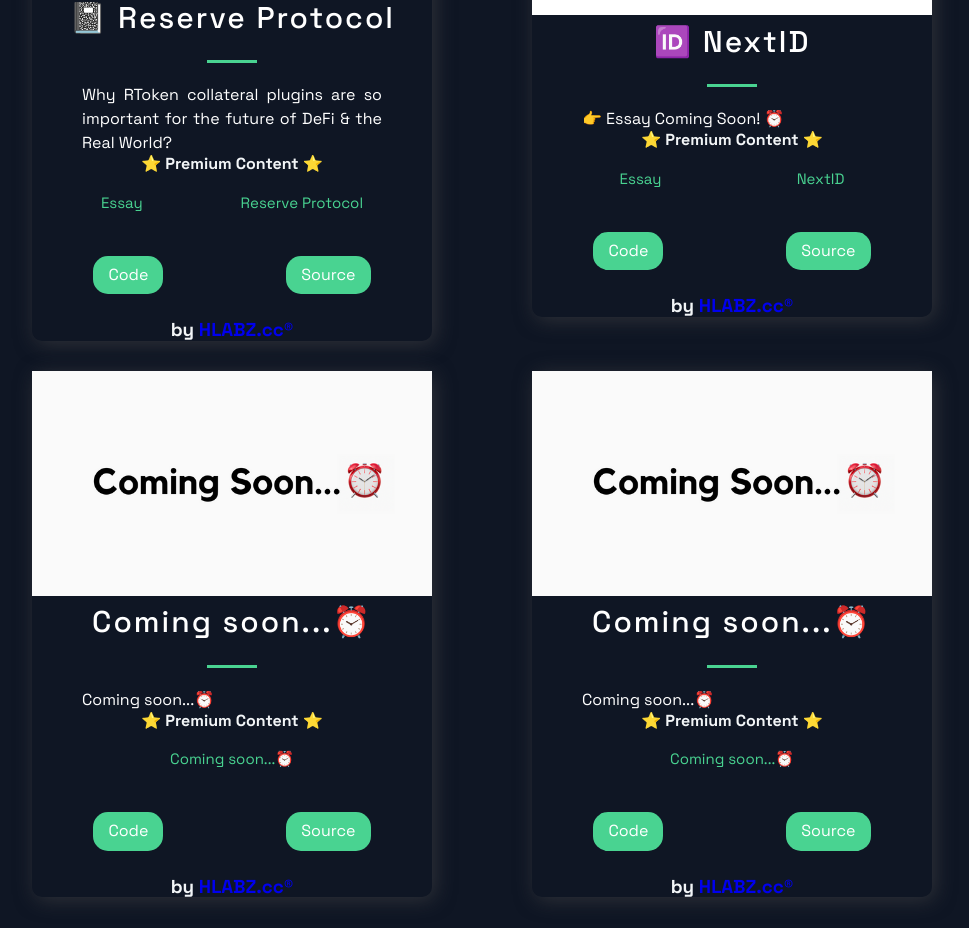
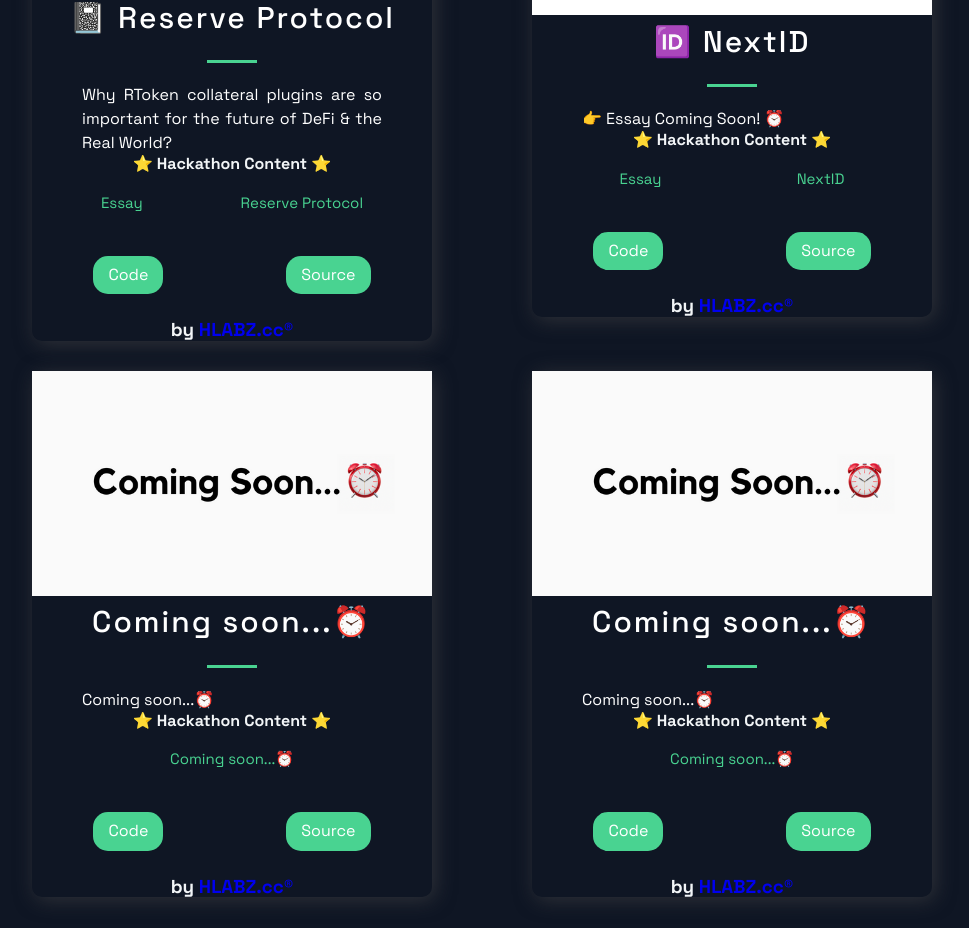
Before and after one commit to HLABZcc/Essays, a Next.js app: page / in a window 1280 px wide. Shown: the part 1078-2006 px from the top of the page, without its empty margins (158-1127 px from the left). Built offline with nearby package versions, Linux system fonts and the light colour scheme.

Commit message:
Update Projects.js

```diff
--- a/src/components/Projects/Projects.js
+++ b/src/components/Projects/Projects.js
@@ -19,7 +19,7 @@
             </TitleContent>
             <CardInfo className="card-info">{p.description}</CardInfo>
             <div>
-              <TitleContent><strong>⭐️ Premium Content ⭐️</strong></TitleContent>
+              <TitleContent><strong>⭐️ Hackathon Content ⭐️</strong></TitleContent>
               <TagList>
                 {p.tags.map((t, i) => {
                   return <Tag key={i}>{t}</Tag>;
```
